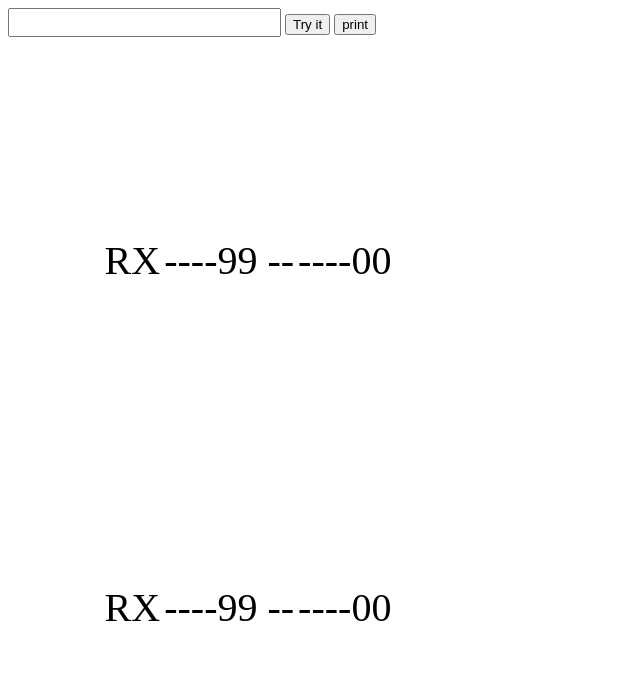
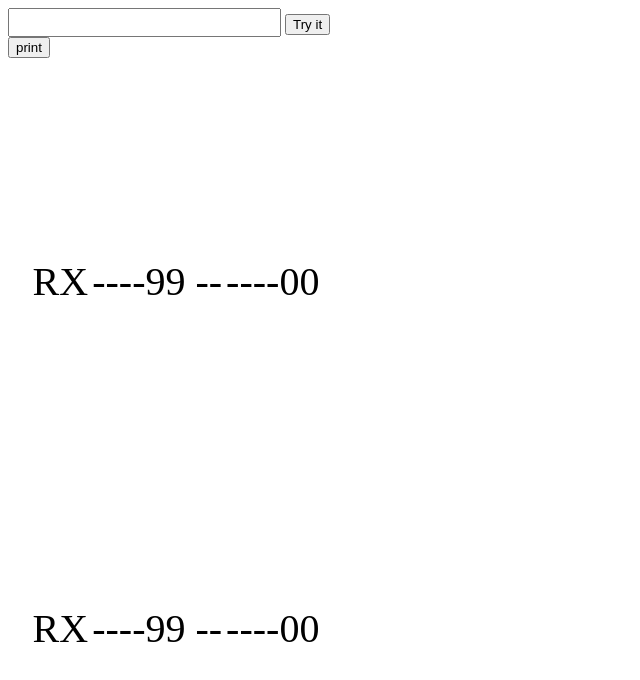
Before and after one commit to Gary666666/testing, a plain HTML site: page index.html in a window 1280 px wide. Shown: the whole page, without its empty margins (0-640 px from the left). Drawn offline with Linux system fonts and the light colour scheme.

Commit message:
Update style.css

```diff
--- a/style.css
+++ b/style.css
@@ -1,6 +1,6 @@
 body{
-    width:480px;
-    height: 1248px;
+    width:336px;
+    height: 780px;
 
 }
 div{
```
